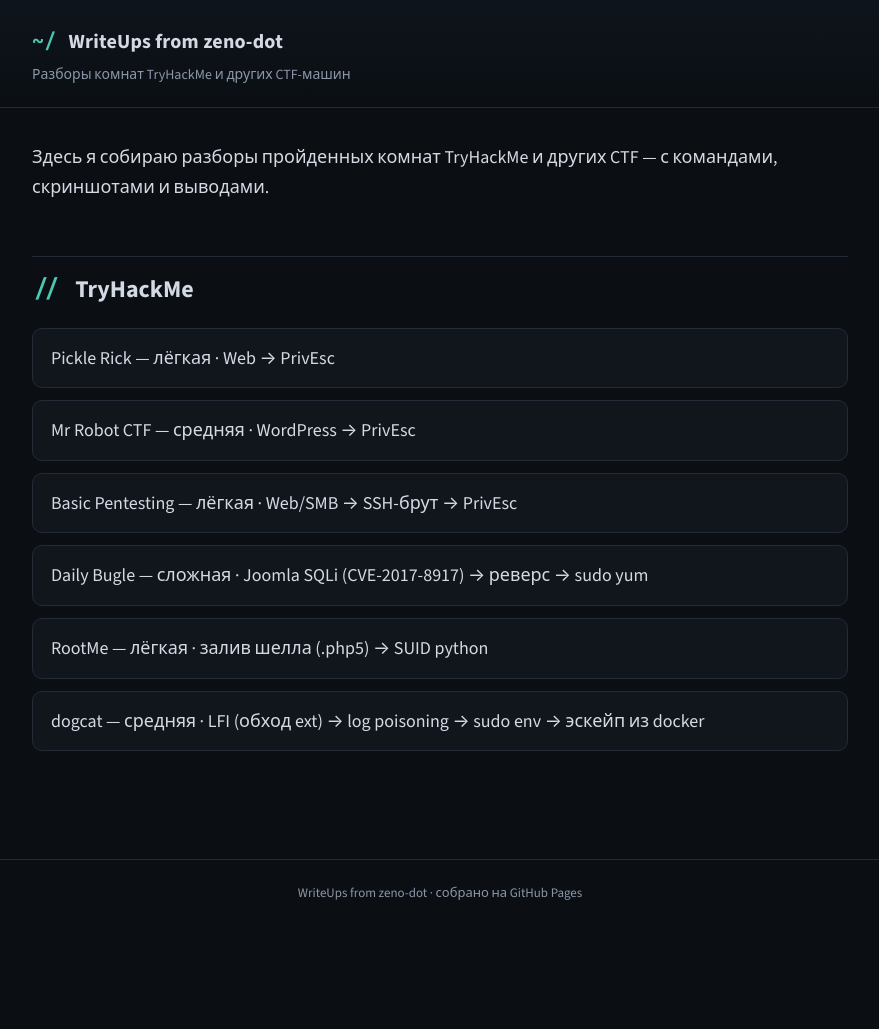
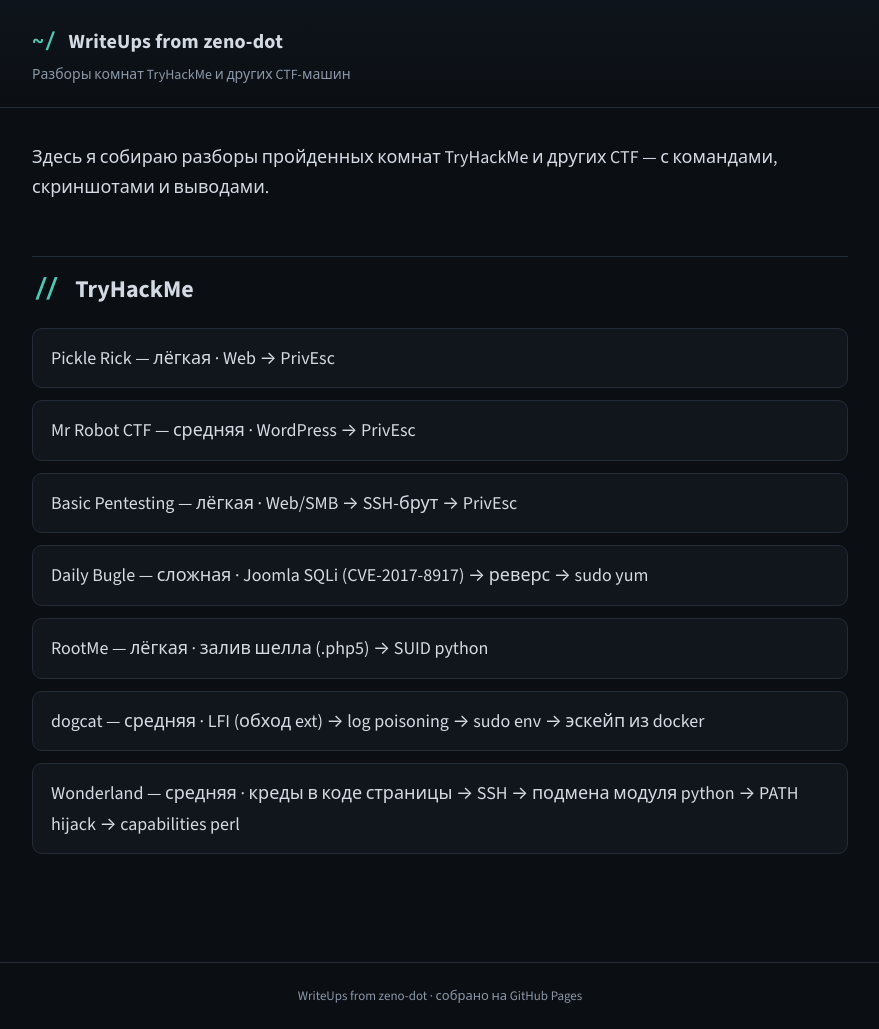
Before and after one commit to zeno-dot/WriteUp-from-zeno-dot, a Jekyll site: the page built from index.md, in a window 1280 px wide and 1029 px high. Shown: the whole window, without its empty margins (200-1079 px from the left). Built offline with Jekyll 4.4.1, drawn with Linux system fonts in a browser that asks for light colours.

Commit message:
Add Wonderland write-up to index

```diff
--- a/index.md
+++ b/index.md
@@ -13,4 +13,5 @@ title: WriteUps
 <li><a href="THM/Daily-Bugle/WriteUp.html">Daily Bugle — сложная · Joomla SQLi (CVE-2017-8917) → реверс → sudo yum</a></li>
 <li><a href="THM/RootMe/WriteUp.html">RootMe — лёгкая · залив шелла (.php5) → SUID python</a></li>
 <li><a href="THM/dogcat/WriteUp.html">dogcat — средняя · LFI (обход ext) → log poisoning → sudo env → эскейп из docker</a></li>
+<li><a href="THM/Wonderland/WriteUp.html">Wonderland — средняя · креды в коде страницы → SSH → подмена модуля python → PATH hijack → capabilities perl</a></li>
 </ul>
```
